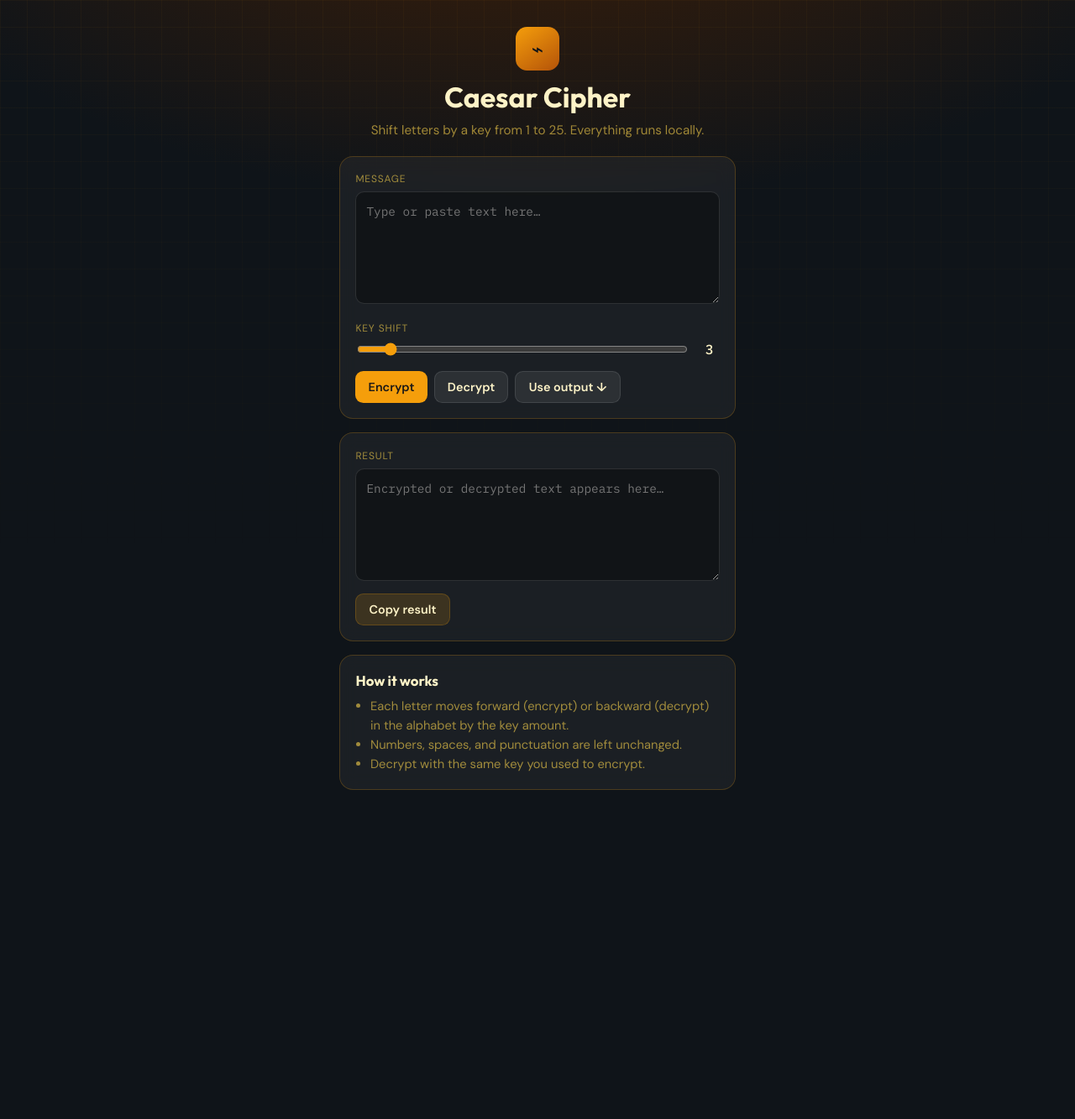
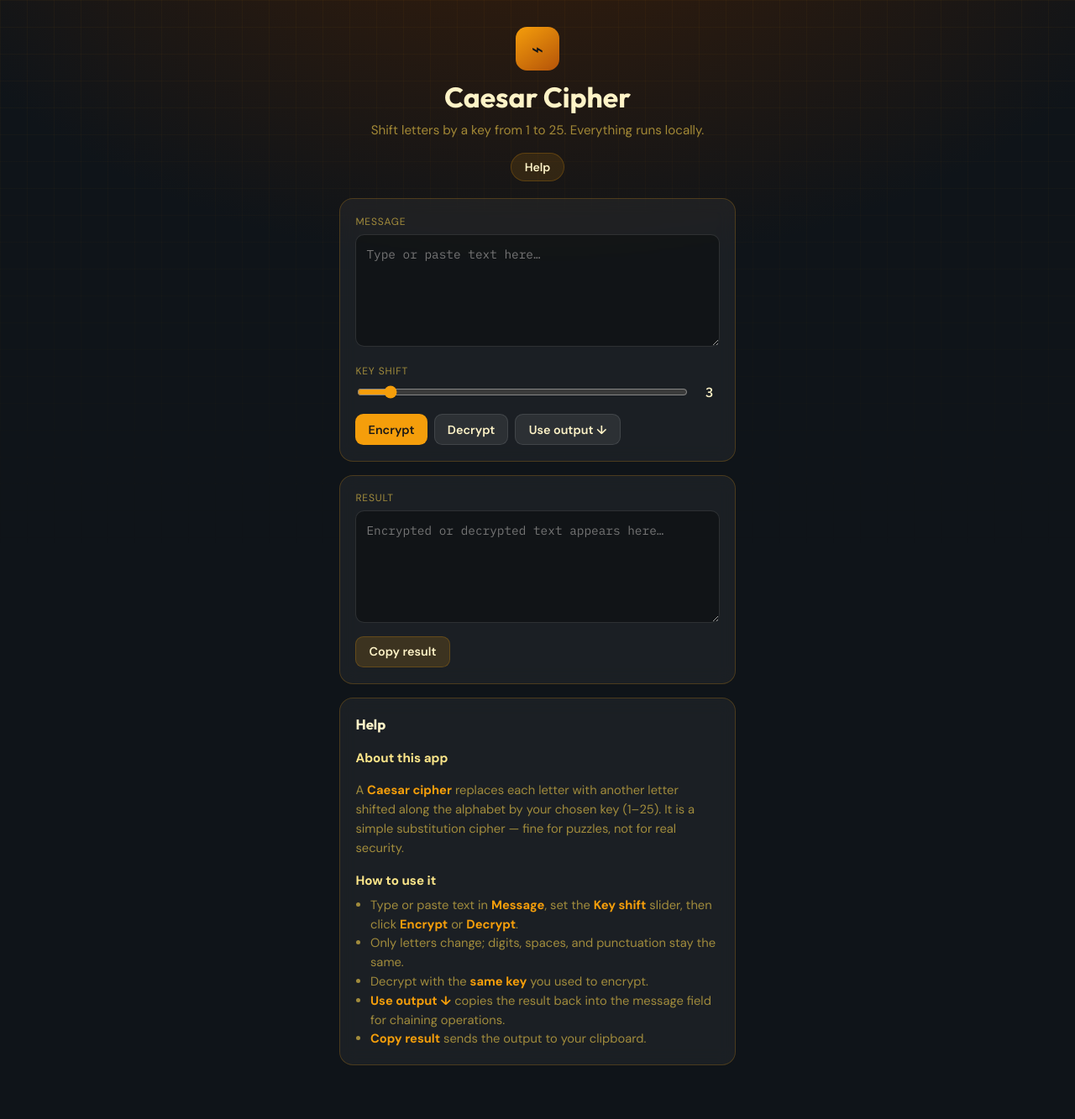
Before and after one commit to emmarthur/caesar-cipher, a FastAPI app: page / in a window 1280 px wide. Shown: the whole page at 84% size. Before the commit the page ends 941 px from the top, so only its background shows below. Run offline with FastAPI, Linux system fonts and the light colour scheme.

Commit message:
Add Help button that scrolls to the detailed help section.

```diff
--- a/web/static/app.js
+++ b/web/static/app.js
@@ -53,6 +53,15 @@ btnSwap.addEventListener("click", () => {
   messageEl.focus();
 });
 
+document.querySelectorAll("[data-help-jump]").forEach((btn) => {
+  btn.addEventListener("click", () => {
+    document.getElementById("help-heading")?.scrollIntoView({
+      behavior: "smooth",
+      block: "start",
+    });
+  });
+});
+
 btnCopy.addEventListener("click", async () => {
   if (!outputEl.value) return;
   try {
--- a/web/static/style.css
+++ b/web/static/style.css
@@ -172,16 +172,48 @@ textarea:focus {
   font-size: 0.9rem;
 }
 
-.help-card h2 {
+.help {
+  font-size: 0.92rem;
+  line-height: 1.55;
+  color: var(--text-muted);
+}
+
+.help h2 {
   font-family: var(--font-display);
   font-size: 1.05rem;
+  color: var(--text);
   margin: 0 0 0.6rem;
 }
 
-.help-card ul {
-  margin: 0;
+.help h3 {
+  font-size: 0.95rem;
+  color: #fde68a;
+  margin: 1rem 0 0.35rem;
+}
+
+.help strong {
+  color: var(--accent);
+}
+
+.help ul {
+  margin: 0.25rem 0 0;
   padding-left: 1.1rem;
-  color: var(--text-muted);
-  line-height: 1.55;
-  font-size: 0.92rem;
 }
+
+.help-jump-btn {
+  display: inline-block;
+  margin-top: 1rem;
+  font-family: inherit;
+  font-size: 0.875rem;
+  font-weight: 600;
+  padding: 0.45rem 1rem;
+  border-radius: 9999px;
+  border: 1px solid var(--card-border);
+  background: rgba(245, 158, 11, 0.12);
+  color: var(--text);
+  cursor: pointer;
+}
+
+.help-jump-btn:hover {
+  background: rgba(245, 158, 11, 0.22);
+}
--- a/web/templates/index.html
+++ b/web/templates/index.html
@@ -20,6 +20,7 @@
         <div class="hero-badge" aria-hidden="true">⌁</div>
         <h1>Caesar Cipher</h1>
         <p class="tagline">Shift letters by a key from {{ min_shift }} to {{ max_shift }}. Everything runs locally.</p>
+        <button type="button" class="help-jump-btn" data-help-jump>Help</button>
       </header>
 
       <section class="card">
@@ -49,12 +50,21 @@
         <button type="button" class="btn btn-secondary" id="btn-copy">Copy result</button>
       </section>
 
-      <section class="card help-card">
-        <h2>How it works</h2>
+      <section class="card help" aria-labelledby="help-heading">
+        <h2 id="help-heading">Help</h2>
+        <h3>About this app</h3>
+        <p>
+          A <strong>Caesar cipher</strong> replaces each letter with another letter shifted along the
+          alphabet by your chosen key ({{ min_shift }}–{{ max_shift }}). It is a simple substitution
+          cipher — fine for puzzles, not for real security.
+        </p>
+        <h3>How to use it</h3>
         <ul>
-          <li>Each letter moves forward (encrypt) or backward (decrypt) in the alphabet by the key amount.</li>
-          <li>Numbers, spaces, and punctuation are left unchanged.</li>
-          <li>Decrypt with the same key you used to encrypt.</li>
+          <li>Type or paste text in <strong>Message</strong>, set the <strong>Key shift</strong> slider, then click <strong>Encrypt</strong> or <strong>Decrypt</strong>.</li>
+          <li>Only letters change; digits, spaces, and punctuation stay the same.</li>
+          <li>Decrypt with the <strong>same key</strong> you used to encrypt.</li>
+          <li><strong>Use output ↓</strong> copies the result back into the message field for chaining operations.</li>
+          <li><strong>Copy result</strong> sends the output to your clipboard.</li>
         </ul>
       </section>
     </main>
```
